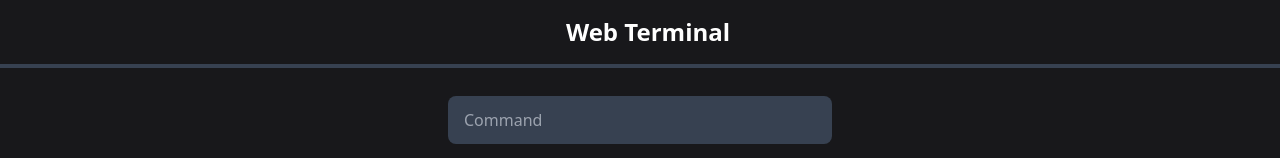
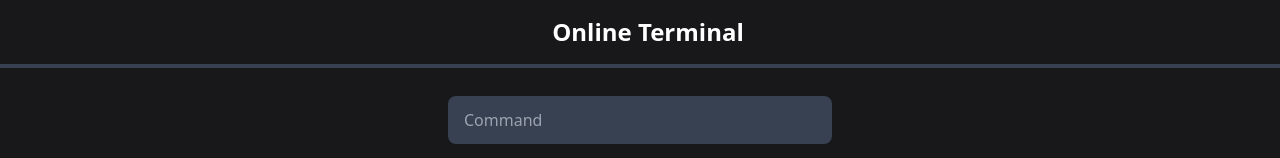
Before and after one commit to wdhdev/online-terminal, a website: page src/public/index.html in a window 1280 px wide. Shown: the top 158 px of the page. Drawn offline with nearby package versions, Linux system fonts and the light colour scheme.

Commit message:
v1.0.1 + fix website name

```diff
--- a/package.json
+++ b/package.json
@@ -1,6 +1,6 @@
 {
   "name": "online-terminal",
-  "version": "1.0.0",
+  "version": "1.0.1",
   "description": "Easily run commands from your browser.",
   "bin": {
     "online-terminal": "src/index.js",
--- a/src/public/index.html
+++ b/src/public/index.html
@@ -5,7 +5,7 @@
         <meta http-equiv="X-UA-Compatible" content="IE=edge">
         <meta name="viewport" content="width=device-width, initial-scale=1.0">
 
-        <title>Web Terminal</title>
+        <title>Online Terminal</title>
 
         <!-- Scripts -->
         <script src="https://cdn.tailwindcss.com"></script>
@@ -13,7 +13,7 @@
 
     <body class="p-0 bg-zinc-900 text-white text-center">
         <header class="p-4 outline outline-gray-700 container max-w-full outline-4">
-            <a href="/"><h1 class="text-2xl font-bold ml-4">Web Terminal</h1></a>
+            <a href="/"><h1 class="text-2xl font-bold ml-4">Online Terminal</h1></a>
         </header>
 
         <div class="container max-w-full p-8 items-center text-center">
```
Also changed, not shown: 1 other file.
